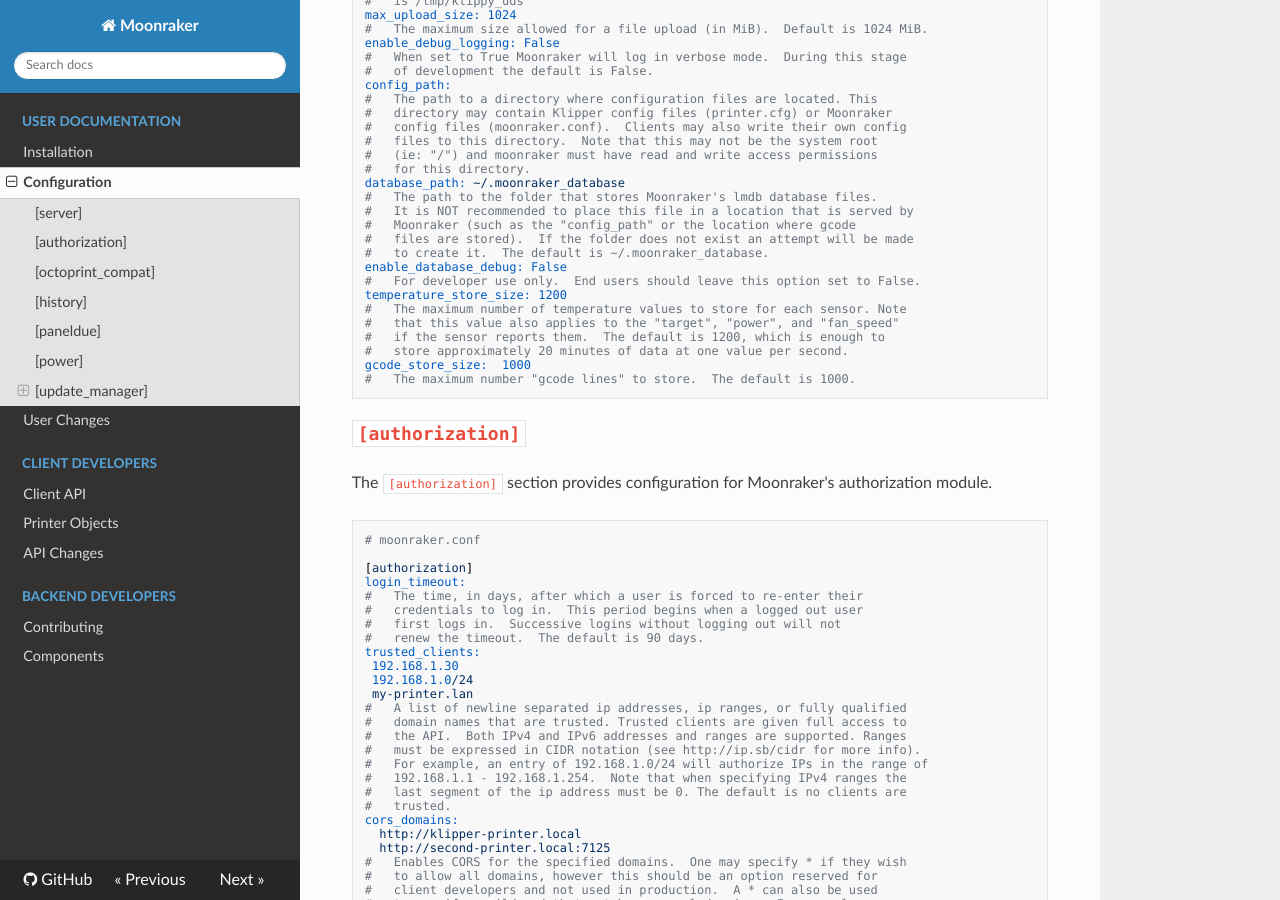
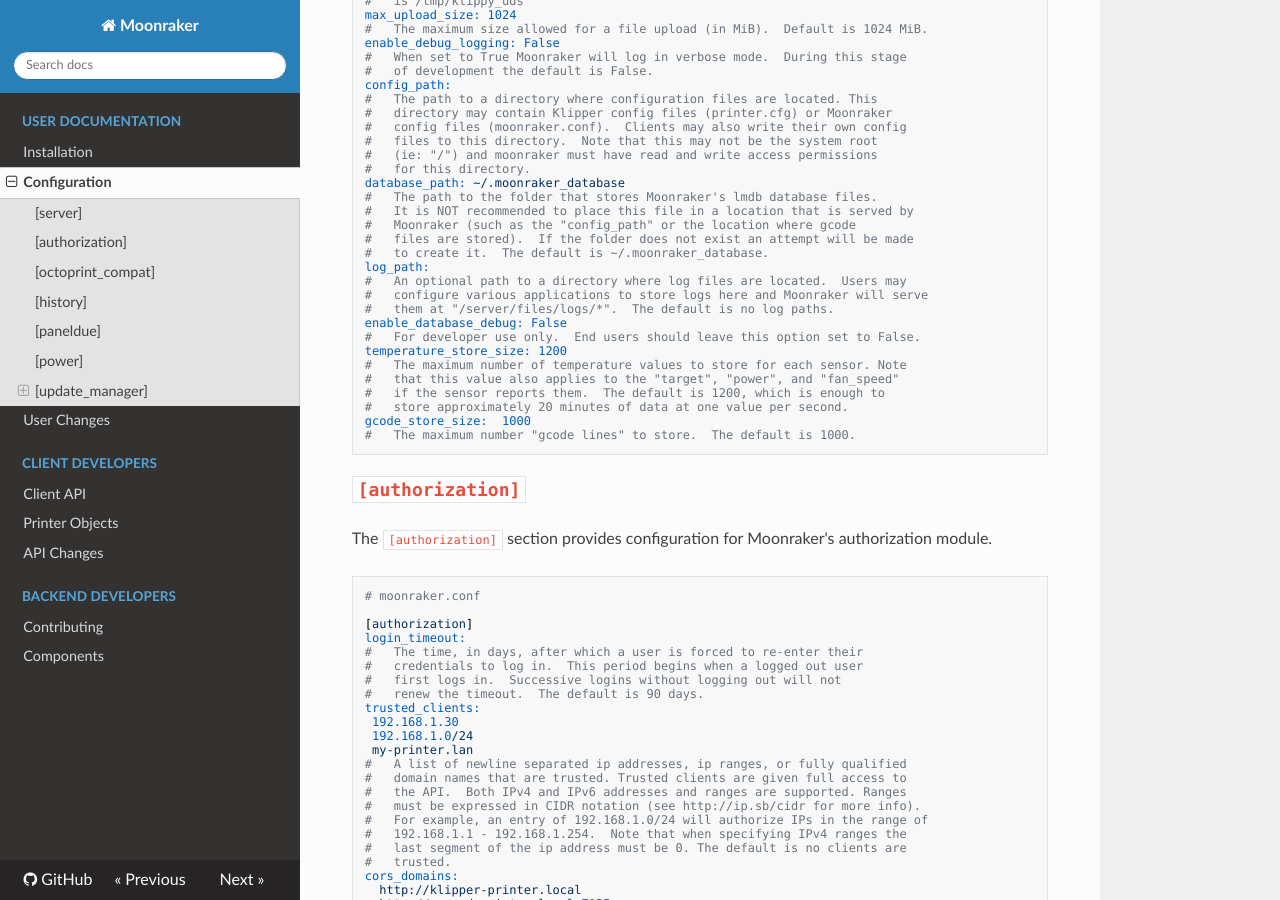
Before and after one commit to Marirossibn/moonraker, an MkDocs documentation site: the page built from docs/configuration.md, in a window 1280 px wide and 900 px high, scrolled down 509 px. Built offline with MkDocs 1.6.1, drawn with Linux system fonts in a browser that asks for light colours; nearby versions of some CDN libraries.

Commit message:
docs:  document log path for the file manager
Signed-off-by:  Eric Callahan <arksine.code@gmail.com>

```diff
--- a/docs/configuration.md
+++ b/docs/configuration.md
@@ -41,6 +41,10 @@
 #   Moonraker (such as the "config_path" or the location where gcode
 #   files are stored).  If the folder does not exist an attempt will be made
 #   to create it.  The default is ~/.moonraker_database.
+log_path:
+#   An optional path to a directory where log files are located.  Users may
+#   configure various applications to store logs here and Moonraker will serve
+#   them at "/server/files/logs/*".  The default is no log paths.
 enable_database_debug: False
 #   For developer use only.  End users should leave this option set to False.
 temperature_store_size: 1200
```
